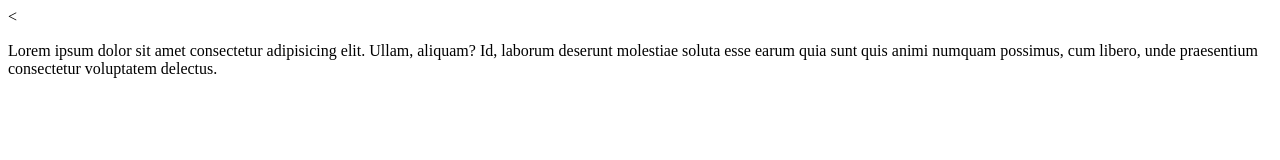
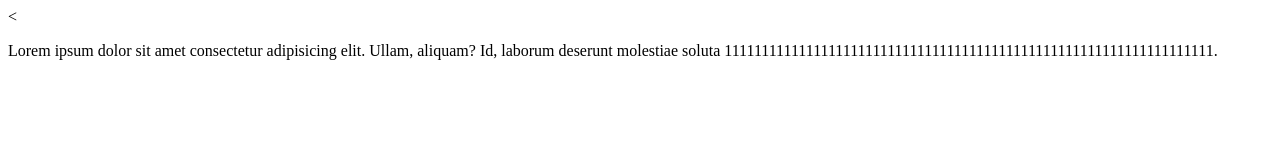
Before and after one commit to BraulioVG/PruebaSUTATESE, a plain HTML site: page prueba.html in a window 1280 px wide. Drawn offline with Linux system fonts and the light colour scheme.

Commit message:
Se agregan UNOS

```diff
--- a/prueba.html
+++ b/prueba.html
@@ -10,7 +10,7 @@
 
 
  <p>Lorem ipsum dolor sit amet consectetur adipisicing elit. Ullam, aliquam? Id, laborum deserunt molestiae soluta
-    esse earum quia sunt quis animi numquam possimus, cum libero, unde praesentium consectetur voluptatem delectus.</p>
+    111111111111111111111111111111111111111111111111111111111111111111.</p>
 
 </body>
 </html>
```
